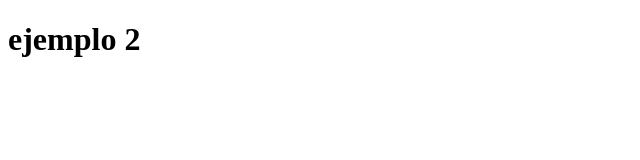
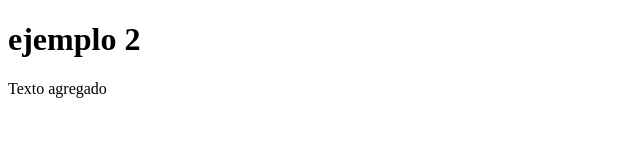
Before and after one commit to MaxBernasconiCodes/ejemplonet2, a plain HTML site: page index.html in a window 1280 px wide. Shown: the whole page, without its empty margins (0-640 px from the left). Drawn offline with Linux system fonts and the light colour scheme.

Commit message:
priemr cambio agrega de texto

```diff
--- a/index.html
+++ b/index.html
@@ -8,5 +8,6 @@
 </head>
 <body>
    <h1>ejemplo 2</h1>
+   <p>Texto agregado</p>
 </body>
 </html>
```
